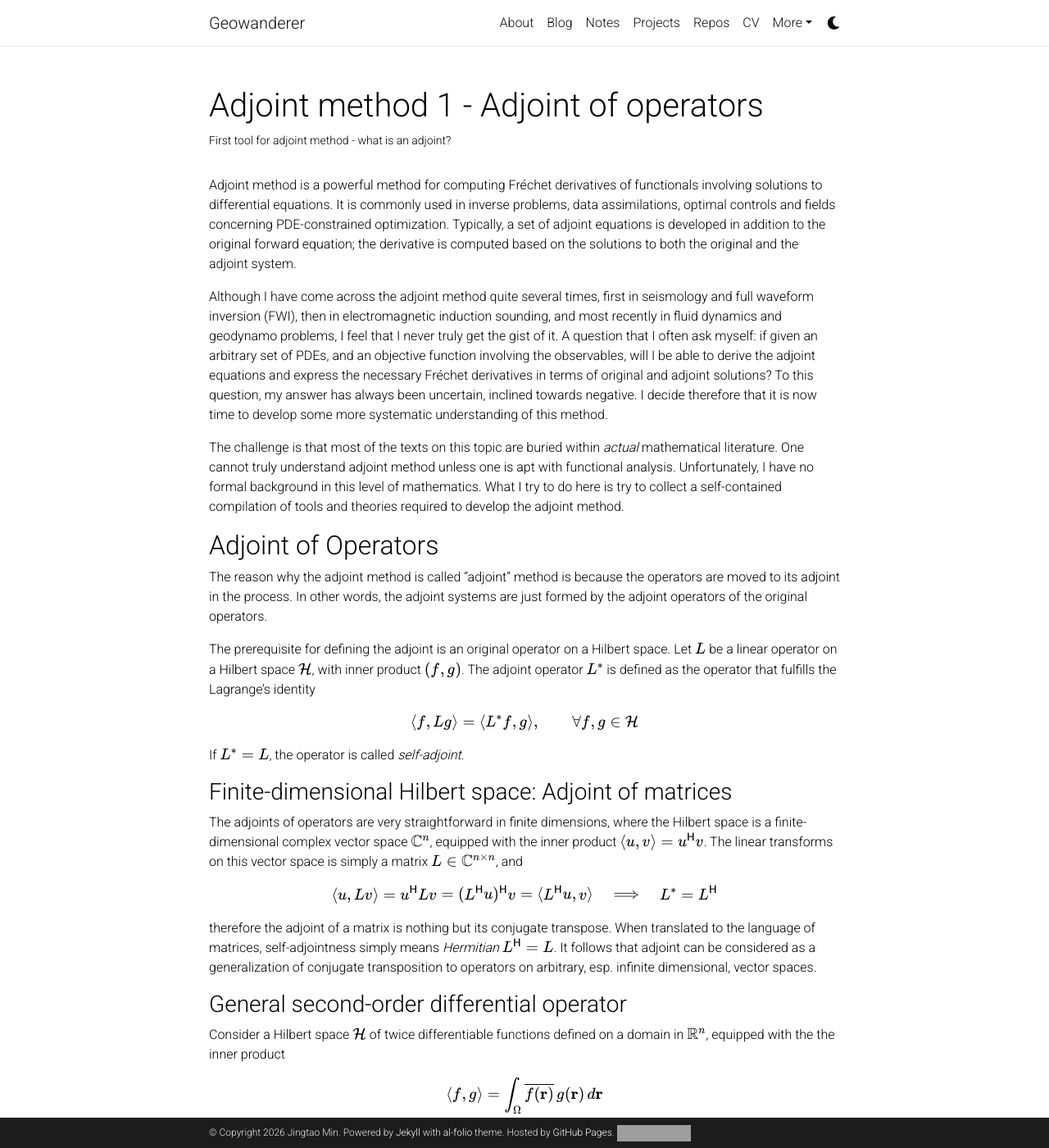
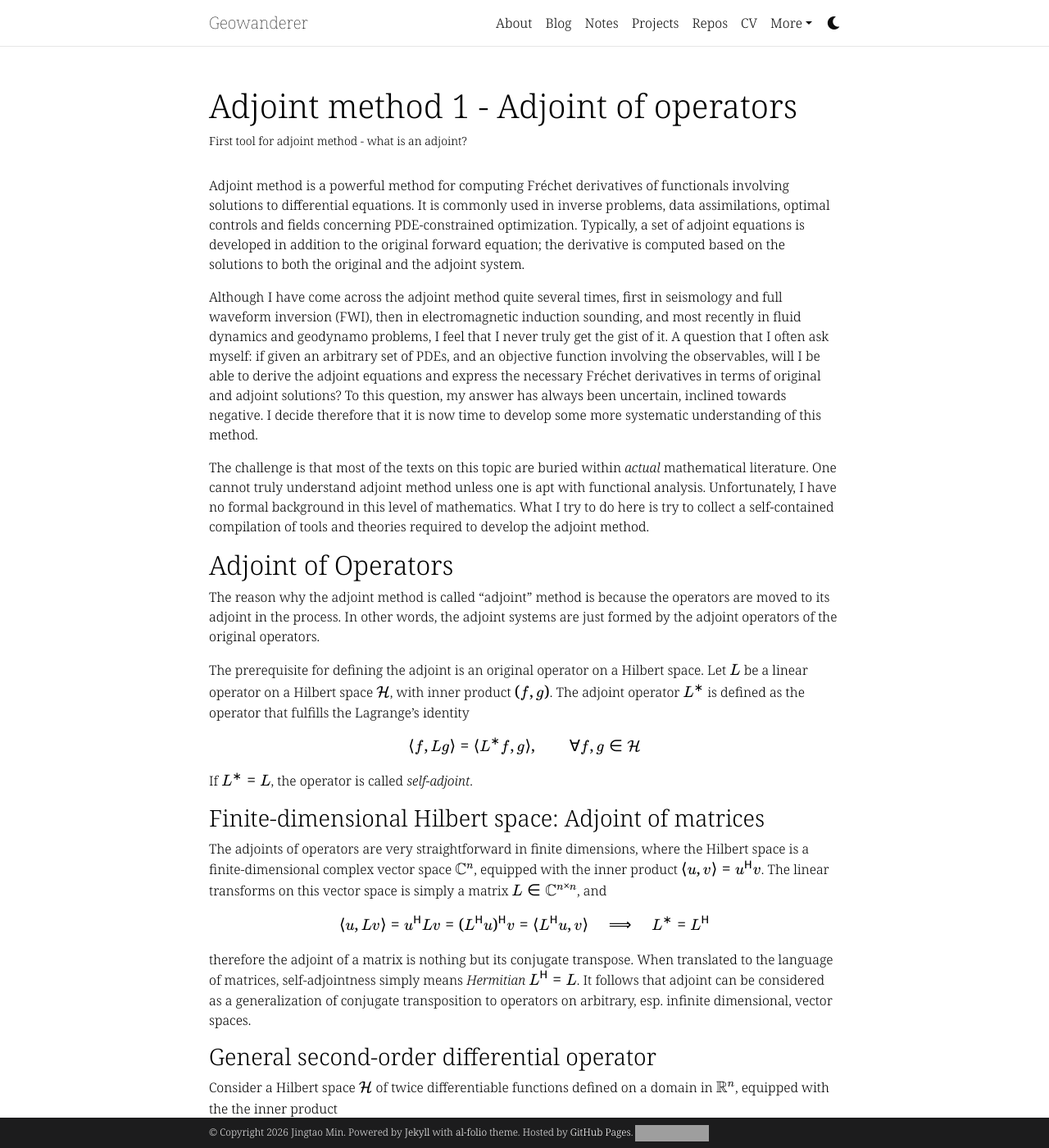
Before and after one commit to GentleMin/gentlemin.github.io, a Jekyll site: the page built from _notes/adjoint_method_1_adjoints.md, in a window 1280 px wide and 1400 px high. Shown: the whole window at 82% size. Built offline with Jekyll 4.4.1, drawn with Linux system fonts in a browser that asks for light colours; nearby versions of some CDN libraries; comment, search, counter and statistics services are not loaded; a style sheet for code colours, icons or effects is not loaded; grey boxes are pictures that could not be loaded.

Commit message:
Default to serif font

```diff
--- a/_includes/head.html
+++ b/_includes/head.html
@@ -9,8 +9,13 @@
     <link rel="stylesheet" href="https://cdn.jsdelivr.net/npm/@fortawesome/fontawesome-free@{{ site.fontawesome.version }}/css/all.min.css" integrity="{{ site.fontawesome.integrity }}" crossorigin="anonymous">
     <link rel="stylesheet" href="https://cdn.jsdelivr.net/npm/academicons@{{ site.academicons.version }}/css/academicons.min.css" integrity="{{ site.academicons.integrity }}" crossorigin="anonymous">
     <link rel="stylesheet" type="text/css" href="https://fonts.googleapis.com/css?family=Roboto:300,400,500,700|Roboto+Slab:100,300,400,500,700|Material+Icons">
-
-    <!-- Code Syntax Highlighting -->
+	<link rel="stylesheet" type="text/css" href="https://fonts.googleapis.com/css2?family=Noto+Serif+SC:wght@200..900&family=Noto+Serif:ital,wght@0,100..900;1,100..900&display=swap">
+	<!--
+	<link rel="stylesheet" type="text/css" href="https://fonts.googleapis.com/css?family=GFS+Didot&display=swap">
+	<link rel="stylesheet" type="text/css" href="https://fonts.googleapis.com/css2?family=Crimson+Text:ital,wght@0,400;0,600;0,700;1,400;1,600;1,700&display=swap" rel="stiylesheet">
+	<link rel="stylesheet" type="text/css" href="https://fonts.googleapis.com/css2?family=Libre+Baskerville:ital,wght@0,400..700;1,400..700&display=swap" rel="stylesheet">
+    -->
+	<!-- Code Syntax Highlighting -->
     <link rel="stylesheet" href="https://cdn.jsdelivr.net/gh/jwarby/jekyll-pygments-themes@master/{{ site.highlight_theme_light | append: '.css' }}" media="" id="highlight_theme_light" />
 
     {% if page.toc and page.toc.sidebar %}
--- a/_sass/_base.scss
+++ b/_sass/_base.scss
@@ -6,6 +6,8 @@
 
 p, h1, h2, h3, h4, h5, h6, em, div, li, span, strong {
   color: var(--global-text-color);
+  font-family: "Noto Serif", "Noto Serif SC", "Roboto", sans-serif;
+  // font-weight: 400;
 }
 
 hr {
```
